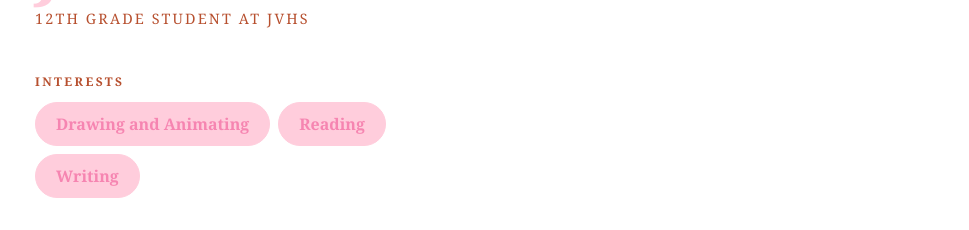
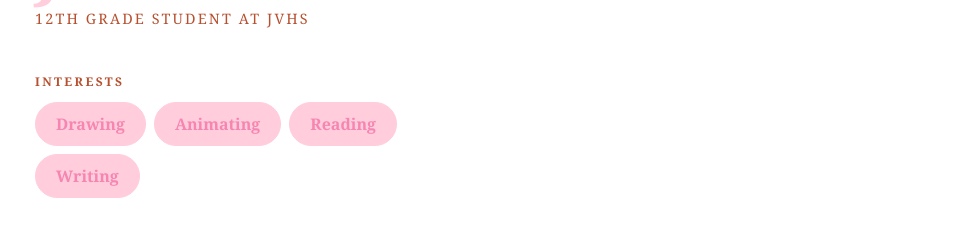
Before and after one commit to ju4nort1z/ju4nort1z.github.io, a plain HTML site: page index.html in a window 1280 px wide. Shown: the part 1097-1327 px from the top of the page, without its empty margins (65-1034 px from the left). Drawn offline with Linux system fonts and the light colour scheme.

Commit message:
finished first website

```diff
--- a/index.html
+++ b/index.html
@@ -35,7 +35,8 @@
         <div id="interests">
           <h3>Interests</h3>
           <ul>
-            <li>Drawing and Animating</li>
+            <li>Drawing</li>
+            <li>Animating</li>
             <li>Reading</li>
             <li>Writing</li>
           </ul>
```
